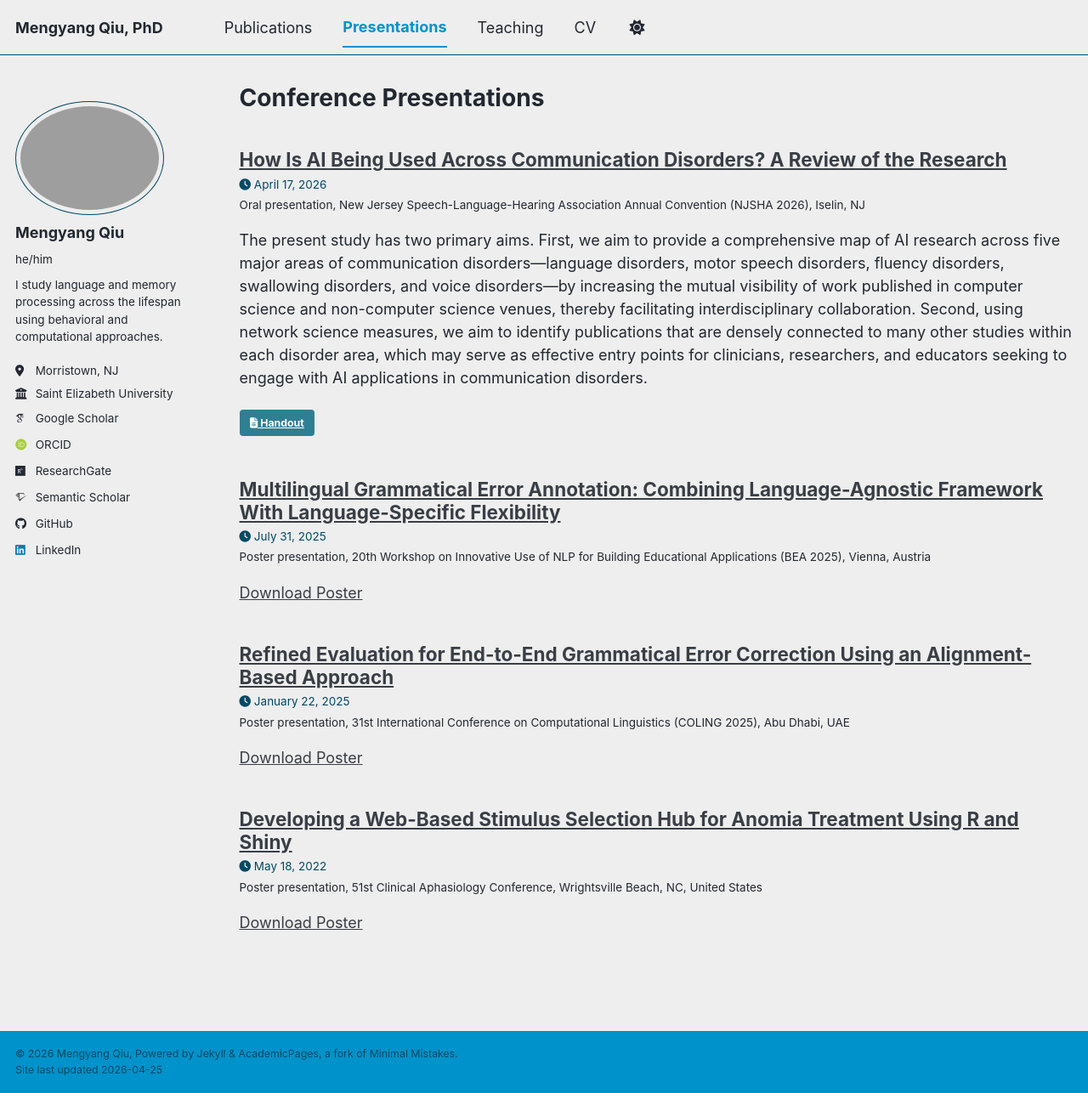
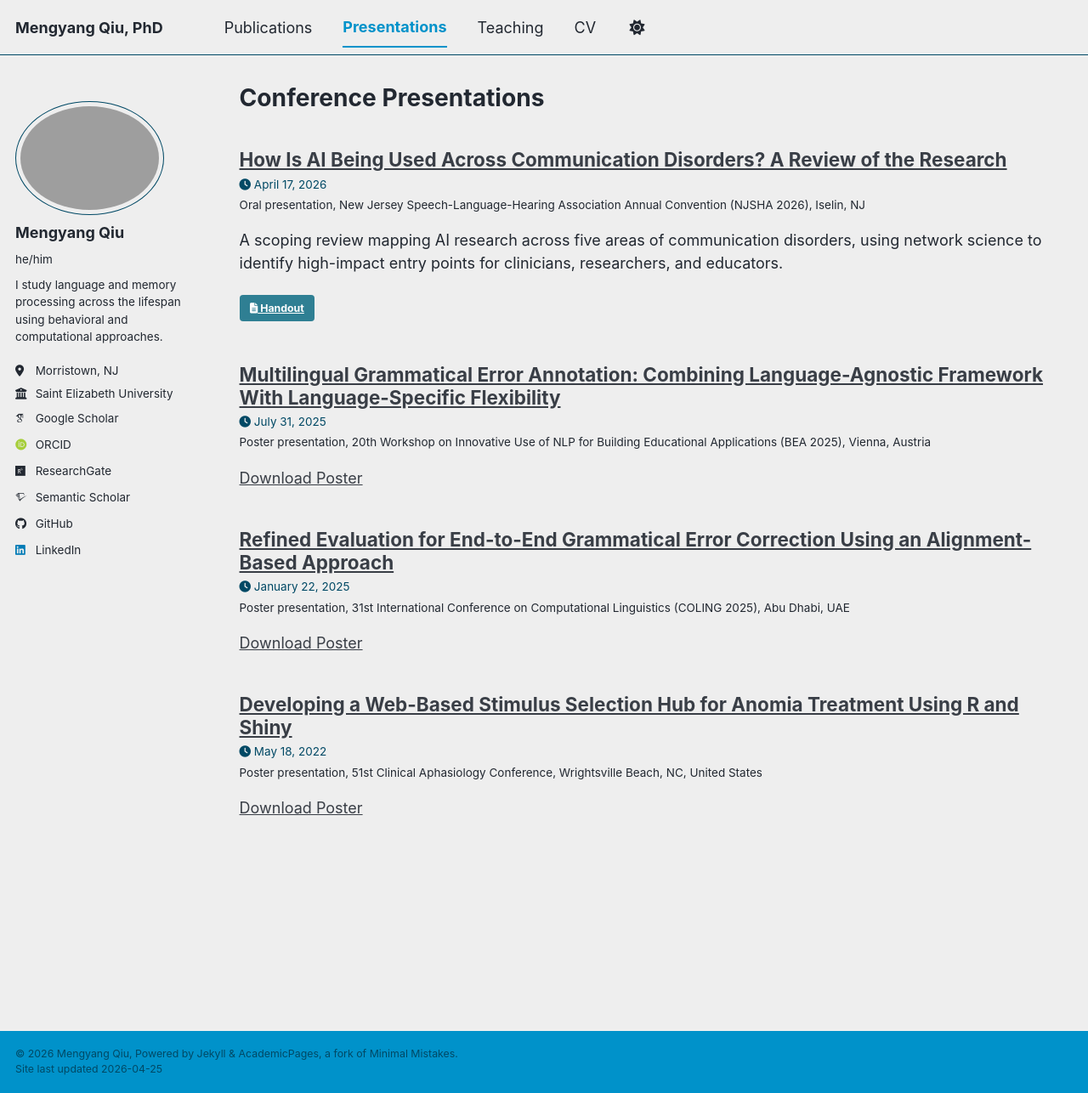
Before and after one commit to mengyangq/mengyangq.github.io, a Jekyll site: the page built from _pages/presentations.html, in a window 1280 px wide and 1286 px high. Shown: the whole window at 85% size. Built offline with Jekyll 4.4.1, drawn with Linux system fonts in a browser that asks for light colours; some web fonts are replaced; a script bundle is joined from its source files by our own code; library files that are not in the unit come from our copies.

Commit message:
Update sun_etal_2026_how.md

```diff
--- a/_presentations/sun_etal_2026_how.md
+++ b/_presentations/sun_etal_2026_how.md
@@ -7,6 +7,7 @@ venue: "New Jersey Speech-Language-Hearing Association Annual Convention (NJSHA
 date: 2026-04-17
 location: "Iselin, NJ"
 handouturl: "https://mengyang.dev/files/sun_etal_2026_how_handout.pdf"
+excerpt: "A scoping review mapping AI research across five areas of communication disorders, using network science to identify high-impact entry points for clinicians, researchers, and educators."
 ---
 
 The present study has two primary aims. First, we aim to provide a comprehensive map of AI research across five major areas of communication disorders---language disorders, motor speech disorders, fluency disorders, swallowing disorders, and voice disorders---by increasing the mutual visibility of work published in computer science and non-computer science venues, thereby facilitating interdisciplinary collaboration. Second, using network science measures, we aim to identify publications that are densely connected to many other studies within each disorder area, which may serve as effective entry points for clinicians, researchers, and educators seeking to engage with AI applications in communication disorders.
```
